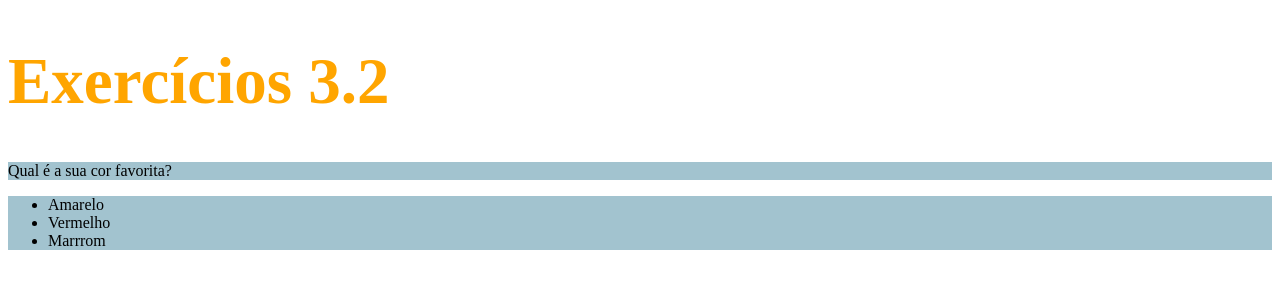
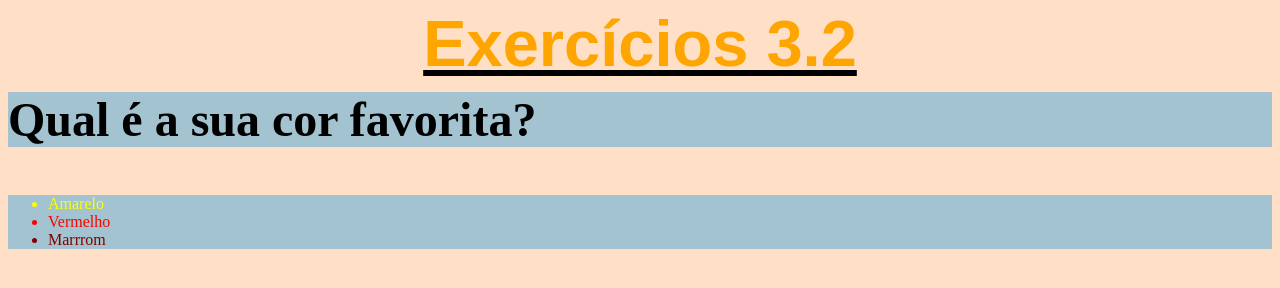
Before and after one commit to phlopes/trybe-exercises, a plain HTML site: page bloco_3/dia_2/ex0002.html in a window 1280 px wide. Drawn offline with Linux system fonts and the light colour scheme.

Commit message:
Adiçao de estilo

```diff
--- a/bloco_3/dia_2/ex0002.html
+++ b/bloco_3/dia_2/ex0002.html
@@ -5,17 +5,46 @@
     <meta name="viewport" content="width=device-width, initial-scale=1.0">
     <title>CSS-HTML</title>
     <style>
+       body {
+           font-size: 16px;
+           background-color: rgb(255, 223, 197);
+       }
+
         h1 {
             font-size: 65px;
-            color:orange
+            color:orange;
+            font-family: Arial, Helvetica, sans-serif;
+            line-height:0vmin;
+            text-align: center;
+            text-decoration: underline black ;
+
         }
 
-        ul {
-            background-color:rgb(162, 195, 207) ;
+        ul { background-color:rgb(162, 195, 207) ;
+
+
         }
 
         .color_p_ul {
             background-color: rgb(162, 195, 207) ;
+
+        }
+
+        p {
+            font-weight: 600;
+            font-size: 3em;
+        }
+
+        #Amarelo {
+            color: yellow;
+        }
+
+        #Vermelho {
+            color: red;
+        }
+
+        #Marrom {
+            color: maroon;
         }
     </style>
 </head>
@@ -23,9 +52,9 @@
     <h1>Exercícios 3.2</h1>
     <p class="color_p_ul">Qual é a sua cor favorita?</p>
     <ul class="color_p_ul">
-        <li>Amarelo</li>
-        <li>Vermelho</li>
-        <li>Marrrom</li>
+        <li id="Amarelo">Amarelo</li>
+        <li id="Vermelho">Vermelho</li>
+        <li id="Marrom">Marrrom</li>
     </ul>
 </body>
 </html>
```
